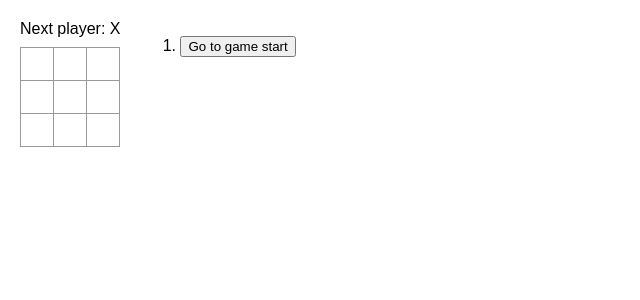
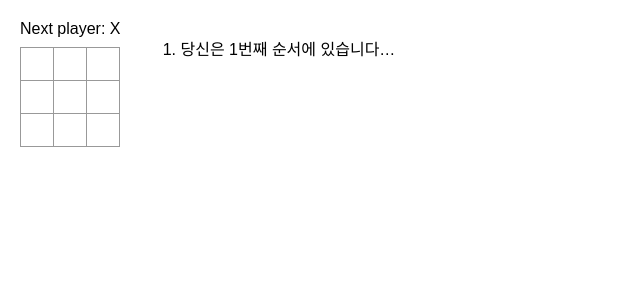
Before and after one commit to Muage/React18, a React (Create React App) app: page / in a window 1280 px wide. Shown: the top 300 px of the page, without its empty margins (0-640 px from the left). Built offline with nearby package versions, Linux system fonts and the light colour scheme.

Commit message:
[React 공식문서]자습서: Tic-Tac-Toe 1. 현재 이동에 대해서만 버튼 대신 “당신은 #번째 순서에 있습니다…”를 표시해 보세요.

```diff
--- a/src/App.tsx
+++ b/src/App.tsx
@@ -114,7 +114,11 @@ function Game() {
     }
     return (
       <li key={move}>
-        <button onClick={() => jumpTo(move)}>{description}</button>
+        {move === currentMove ? (
+          <div>당신은 {move + 1}번째 순서에 있습니다…</div>
+        ) : (
+          <button onClick={() => jumpTo(move)}>{description}</button>
+        )}
       </li>
     )
   })
```
